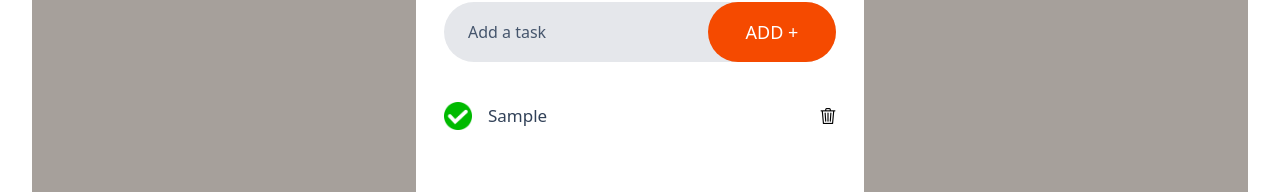
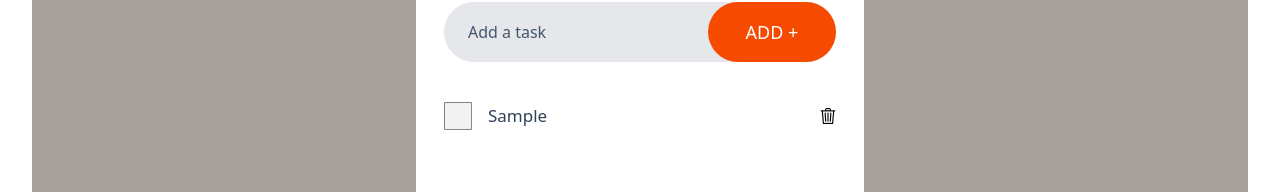
Before and after one commit to Frantz-Sebastien/to-do-list-app, a React (Vite) app: page / in a window 1280 px wide. Both pictures are taken after typing "Sample" into the empty fields and a click on the button "ADD +". Shown: the part 271-463 px from the top of the page. Built offline with nearby package versions, Linux system fonts and the light colour scheme.

Commit message:
working on toggle button

```diff
--- a/index.html
+++ b/index.html
@@ -2,7 +2,7 @@
 <html lang="en">
   <head>
     <meta charset="UTF-8" />
-    <link rel="icon" type="image/svg+xml" href="/vite.svg" />
+    <link rel="icon" type="image/svg+xml" href="/to-do-list-13179.svg" />
     <meta name="viewport" content="width=device-width, initial-scale=1.0" />
     <title>To Do List App</title>
   </head>
--- a/src/App.jsx
+++ b/src/App.jsx
@@ -9,6 +9,7 @@ function App() {
   return (
     <div className='bg-stone-400 grid py-1 min-h-screen'>
       <Todo />
+
     </div>
   )
 }
--- a/src/components/Todo.jsx
+++ b/src/components/Todo.jsx
@@ -1,6 +1,6 @@
-import React, { useRef, useState } from 'react'
+import React, { useEffect, useRef, useState } from 'react'
 import todo_icon from '../assets/todo-icon.png'
-import TodoItems from './TodoItems'
+import TodoItem from './TodoItem'
 
 const Todo = () => {
 
@@ -25,6 +25,24 @@ const Todo = () => {
         inputRef.current.value = ""
 
     }
+
+  const handleDeleteTask = (id) => {
+    setTasks(tasks.filter((task)=>task.id !== id))
+  }
+
+  const toggle = (id) => {
+    setTasks(tasks.map((task) => {
+        if(task.id === id){
+            return{...task, isComplete: !task.isComplete}
+        }
+        return task
+    }))
+
+  }
+  useEffect(() => {
+    console.log(tasks)
+  }, [tasks])
+
   return (
   <>
     <div className='bg-white place-self-center w-11/12 max-w-md flex flex-col p-7 min-h-[550px] rounded-[2vw]'>
@@ -40,7 +58,7 @@ const Todo = () => {
 
         <div>
             {tasks.map((task, index)=> {
-                return<TodoItems key={index} text={task.taskInput} />
+                return<TodoItem toggle={toggle} key={index} text={task.taskInput} id={task.id} completedTask={task.isComplete} deleteTask={handleDeleteTask}/>
             })}
         </div>
 
--- /dev/null
+++ b/src/components/TodoItem.jsx
@@ -0,0 +1,19 @@
+import React from 'react'
+import empty_square from '../assets/empty-square.png'
+import check_mark from '../assets/check-mark.png'
+import trash from '../assets/trash.png'
+
+const TodoItem = ({text, id, completedTask, deleteTask}) => {
+  return (
+    <div className='flex items-center my-3 gap-2'>
+        <div onClick={()=>{toggle(id)}} className='flex flex-1 items-center cursor-pointer'>
+            <img src={empty_square} alt="image of a small empty square" className='w-7 h-7' />
+            <p className='text-slate-700 ml-4 text-[17px]'>{text}</p>
+        </div>
+
+        <img src={trash} alt="image of a small trash can" className='w-4' onClick={()=>{deleteTask(id)}} />
+    </div>
+  )
+}
+
+export default TodoItem
--- a/src/components/TodoItems.jsx
+++ /dev/null
@@ -1,19 +0,0 @@
-import React from 'react'
-// import empty_square from '../assets/empty_square.png'
-import check_mark from '../assets/check-mark.png'
-import trash from '../assets/trash.png'
-
-const TodoItems = ({text}) => {
-  return (
-    <div className='flex items-center my-3 gap-2'>
-        <div className='flex flex-1 items-center cursor-pointer'>
-            <img src={check_mark} alt="" className='w-7 h-7' />
-            <p className='text-slate-700 ml-4 text-[17px]'>{text}</p>
-        </div>
-
-        <img src={trash} alt="" className='w-4' />
-    </div>
-  )
-}
-
-export default TodoItems
```
Also changed, not shown: public/to-do-list-13179.svg (added), src/assets/trash-delete-svgrepo-com.svg (added).
